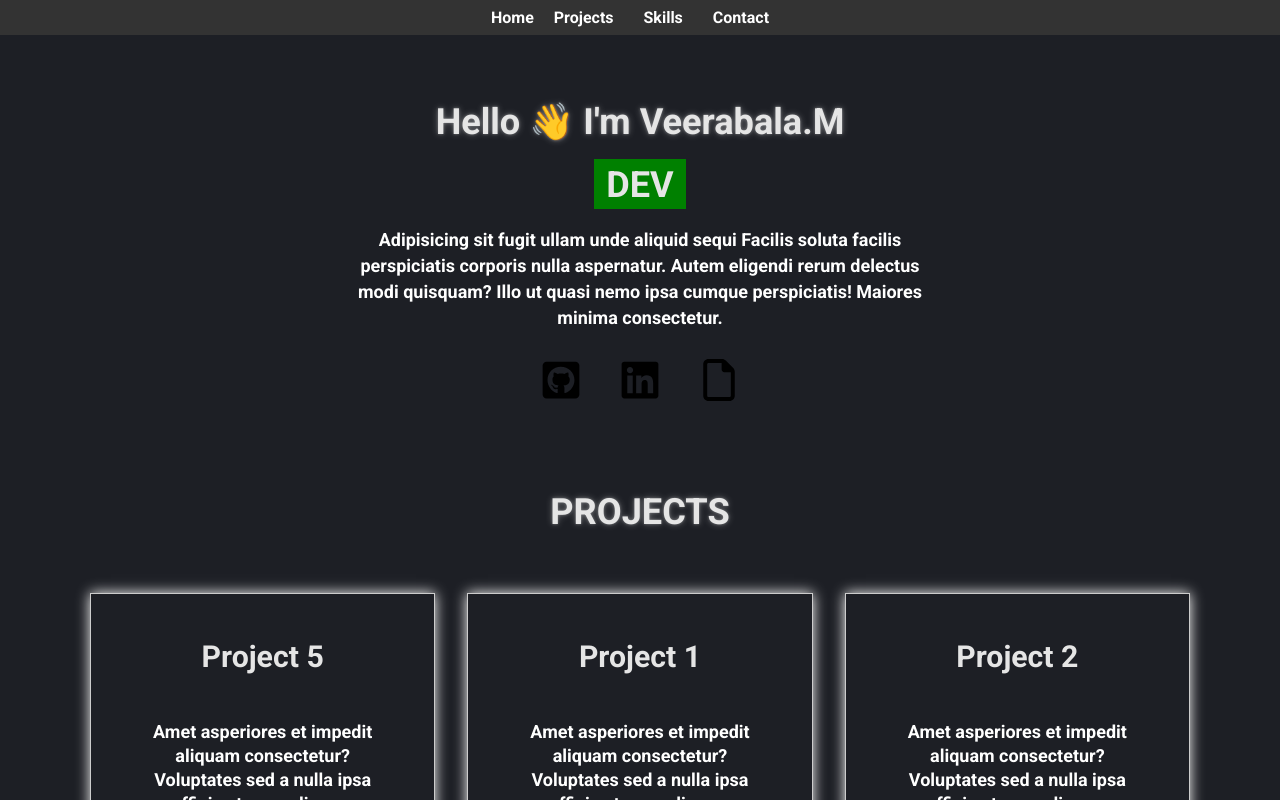
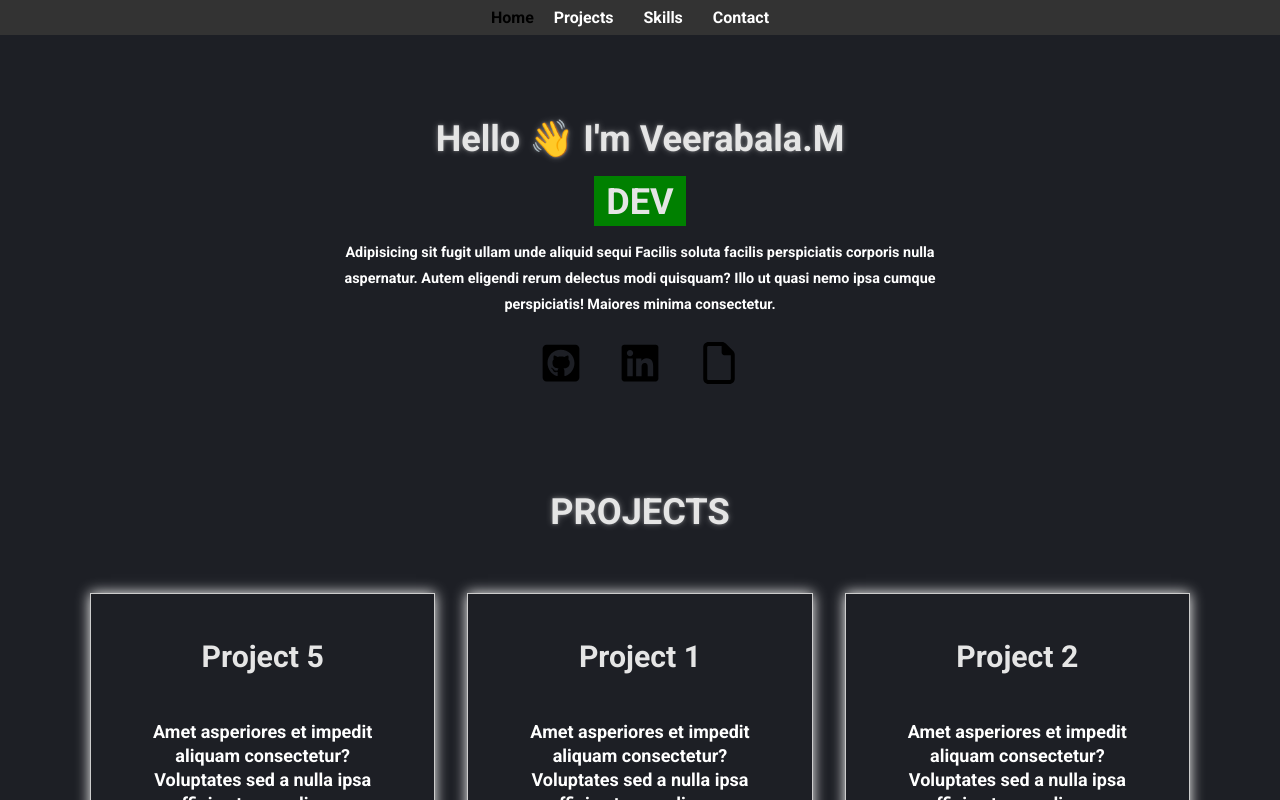
Before and after one commit to Veerabala08/portfolio, a React (Create React App) app: page / in a window 1280 px wide. Shown: the top 800 px of the page. Built offline with nearby package versions, Linux system fonts and the light colour scheme.

Commit message:
Revert "UI changes"
This reverts commit 06206f29d826ace97a2892e0365e2702e89aa13d.

```diff
--- a/src/components/Home/Home.css
+++ b/src/components/Home/Home.css
@@ -22,7 +22,7 @@
   height: 42px;
 }
 
-.description p{
+.description {
     font-size: large;
     text-transform: none;
     line-height: 26px;
@@ -44,10 +44,6 @@
     max-width: 600px;
     padding: 20px;
   }
-
-
-
-
 
 .animation {
   text-align: center;
--- a/src/components/Home/Home.js
+++ b/src/components/Home/Home.js
@@ -17,7 +17,8 @@ const Home = () => {
                   <div className="second"><div>DEV</div></div>
                   <div className="third"><div>PY_DEV</div></div>
               </div>
-              <div className="description"><p>{description}</p> </div>
+              <div className="description"><p>{description}</p>
+              </div>
               <div className="icon-container">
                   <a href={github} target="_blank" rel="noopener noreferrer" title='Github'>
                       <img src={GithubIcon} alt="GitHub" className="icon" />
--- a/src/components/Navbar/Navbar.css
+++ b/src/components/Navbar/Navbar.css
@@ -35,9 +35,6 @@ nav {
   color: green;
   cursor: grab;
 }
-.home{
-  color:white;
-}
 .home:hover{
   color: green;
   cursor: grab;
```
